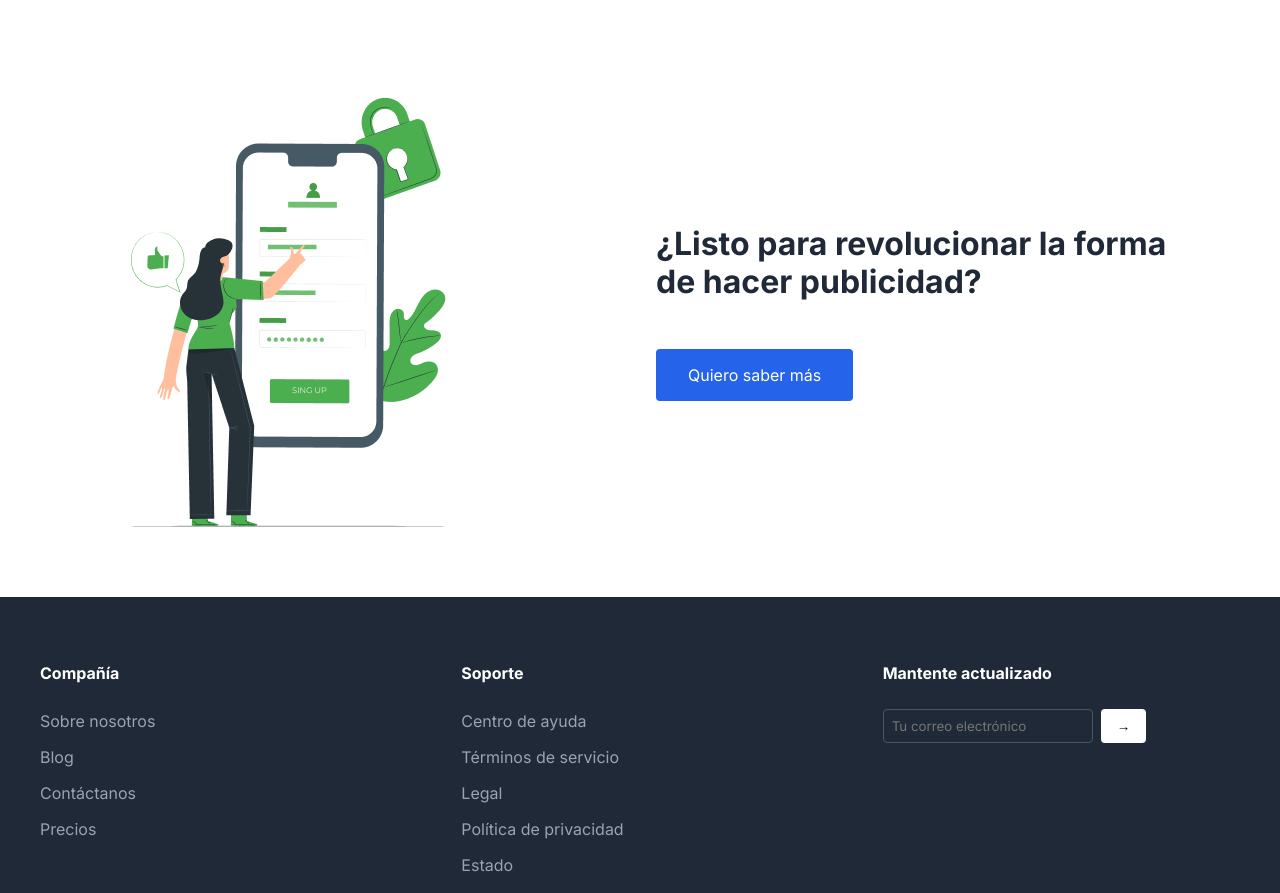
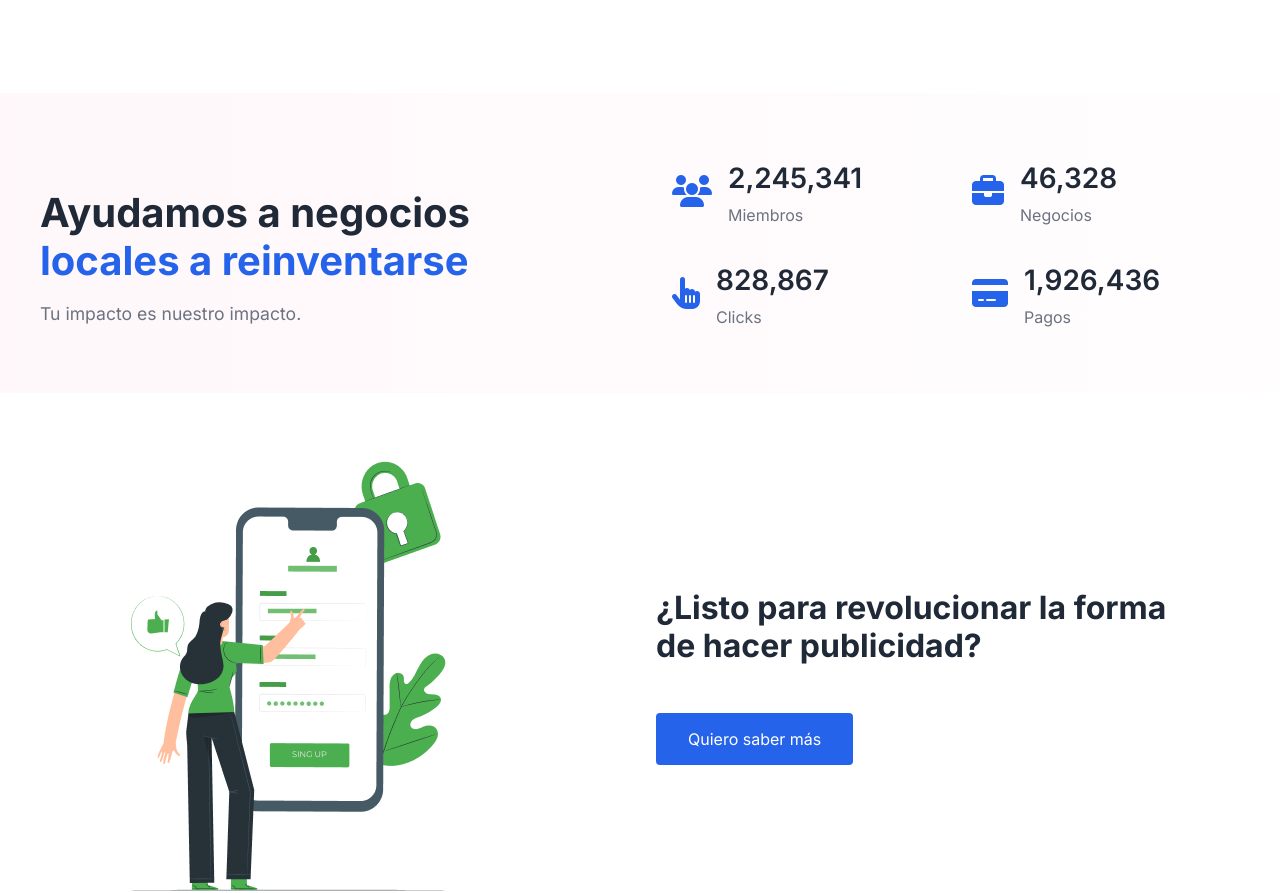
Before and after one commit to br14nbe/GeoPS-LandingPage, a plain HTML site: page index.html in a window 1280 px wide. Shown: the part 1465-2358 px from the top of the page. Drawn offline with Linux system fonts and the light colour scheme.

Commit message:
Feat: Seccion Stats

```diff
--- a/index.html
+++ b/index.html
@@ -79,6 +79,52 @@
                 <button class="cta-button">Tengo un negocio</button>
             </div>
         </section>
+        <section class="stats">
+            <div class="stats-container">
+                <div class="stats-content">
+                    <h2>Ayudamos a negocios <span class="highlight">locales a reinventarse</span></h2>
+                    <p>Tu impacto es nuestro impacto.</p>
+                </div>
+                <div class="stats-grid">
+                    <div class="stat-item">
+                        <div class="stat-info">
+                            <i class="fa-solid fa-users fa-2xl" style="color: #2563eb;"></i>
+                            <div class="stat-text">
+                                <h3>2,245,341</h3>
+                                <p>Miembros</p>
+                            </div>
+                        </div>
+                    </div>
+                    <div class="stat-item">
+                        <div class="stat-info">
+                            <i class="fa-solid fa-briefcase fa-2xl" style="color: #2563eb;"></i>
+                            <div class="stat-text">
+                                <h3>46,328</h3>
+                                <p>Negocios</p>
+                            </div>
+                        </div>
+                    </div>
+                    <div class="stat-item">
+                        <div class="stat-info">
+                            <i class="fa-solid fa-hand-pointer fa-2xl" style="color: #2563eb;"></i>
+                            <div class="stat-text">
+                                <h3>828,867</h3>
+                                <p>Clicks</p>
+                            </div>
+                        </div>
+                    </div>
+                    <div class="stat-item">
+                        <div class="stat-info">
+                            <i class="fa-solid fa-credit-card fa-2xl" style="color: #2563eb;"></i>
+                            <div class="stat-text">
+                                <h3>1,926,436</h3>
+                                <p>Pagos</p>
+                            </div>
+                        </div>
+                    </div>
+                </div>
+            </div>
+        </section>
         <section class="cta">
             <div class="cta-image">
                 <img src="assets/mobile-app.png" alt="App móvil">
--- a/script.js
+++ b/script.js
@@ -27,6 +27,40 @@ document.querySelectorAll('a[href^="#"]').forEach(anchor => {
     });
 });
 
+// Animación de números en la sección de estadísticas
+function animateValue(obj, start, end, duration) {
+    let startTimestamp = null;
+    const step = (timestamp) => {
+        if (!startTimestamp) startTimestamp = timestamp;
+        const progress = Math.min((timestamp - startTimestamp) / duration, 1);
+        obj.innerHTML = Math.floor(progress * (end - start) + start).toLocaleString();
+        if (progress < 1) {
+            window.requestAnimationFrame(step);
+        }
+    };
+    window.requestAnimationFrame(step);
+}
+
+// Observador de intersección para activar las animaciones cuando los elementos sean visibles
+const observer = new IntersectionObserver((entries) => {
+    entries.forEach(entry => {
+        if (entry.isIntersecting) {
+            const statsNumbers = entry.target.querySelectorAll('.stat-item h3');
+            statsNumbers.forEach(number => {
+                const finalValue = parseInt(number.textContent.replace(/,/g, ''));
+                animateValue(number, 0, finalValue, 2000);
+            });
+            observer.unobserve(entry.target);
+        }
+    });
+}, { threshold: 0.5 });
+
+// Observar la sección de estadísticas
+const statsSection = document.querySelector('.stats-grid');
+if (statsSection) {
+    observer.observe(statsSection);
+}
+
 // Menú móvil
 const navToggle = document.querySelector('.nav-toggle');
 const navLinks = document.querySelector('.nav-links');
--- a/styles.css
+++ b/styles.css
@@ -239,6 +239,110 @@ nav {
     margin-bottom: 1rem;
 }
 
+/* Stats Section */
+.stats {
+    padding: 4rem 2rem;
+    background: linear-gradient(to right, rgba(255, 240, 245, 0.5), rgba(255, 240, 245, 0.1));
+}
+
+.stats-container {
+    max-width: 1200px;
+    margin: 0 auto;
+    display: grid;
+    grid-template-columns: 2fr 2fr;
+    gap: 4rem;
+    align-items: start;
+}
+
+.stats-content {
+    padding-top: 2rem;
+}
+
+.stats-content h2 {
+    font-size: 2.5rem;
+    margin-bottom: 1rem;
+    color: var(--text-dark);
+    line-height: 1.2;
+}
+
+.stats-content .highlight {
+    color: var(--primary-blue);
+    display: block;
+}
+
+.stats-content p {
+    color: var(--text-light);
+    font-size: 1.1rem;
+}
+
+.stats-grid {
+    display: grid;
+    grid-template-columns: repeat(2, 1fr);
+    gap: 2rem;
+}
+
+.stat-item {
+    background: transparent;
+}
+
+.stat-info {
+    display: flex;
+    align-items: center;
+    gap: 1rem;
+}
+
+.stat-text h3 {
+    font-size: 1.75rem;
+    color: var(--text-dark);
+    font-weight: 600;
+    margin-bottom: 0.25rem;
+}
+
+.stat-text p {
+    color: var(--text-light);
+    font-size: 1rem;
+}
+
+@media (max-width: 1024px) {
+    .stats-container {
+        grid-template-columns: 1fr;
+        gap: 2rem;
+    }
+
+    .stats-content {
+        text-align: center;
+    }
+}
+
+@media (max-width: 768px) {
+    .stats-grid {
+        grid-template-columns: 1fr;
+    }
+
+    .stats-content h2 {
+        font-size: 2rem;
+    }
+}
+
+@media (max-width: 768px) {
+    .stats-grid {
+        grid-template-columns: repeat(2, 1fr);
+    }
+
+    .stats-content {
+        text-align: center;
+    }
+
+    .stats-content h2 {
+        font-size: 2rem;
+    }
+}
+
+@media (max-width: 480px) {
+    .stats-grid {
+        grid-template-columns: 1fr;
+    }
+}
 
 /* Sell Better */
 .sell-better {
```
